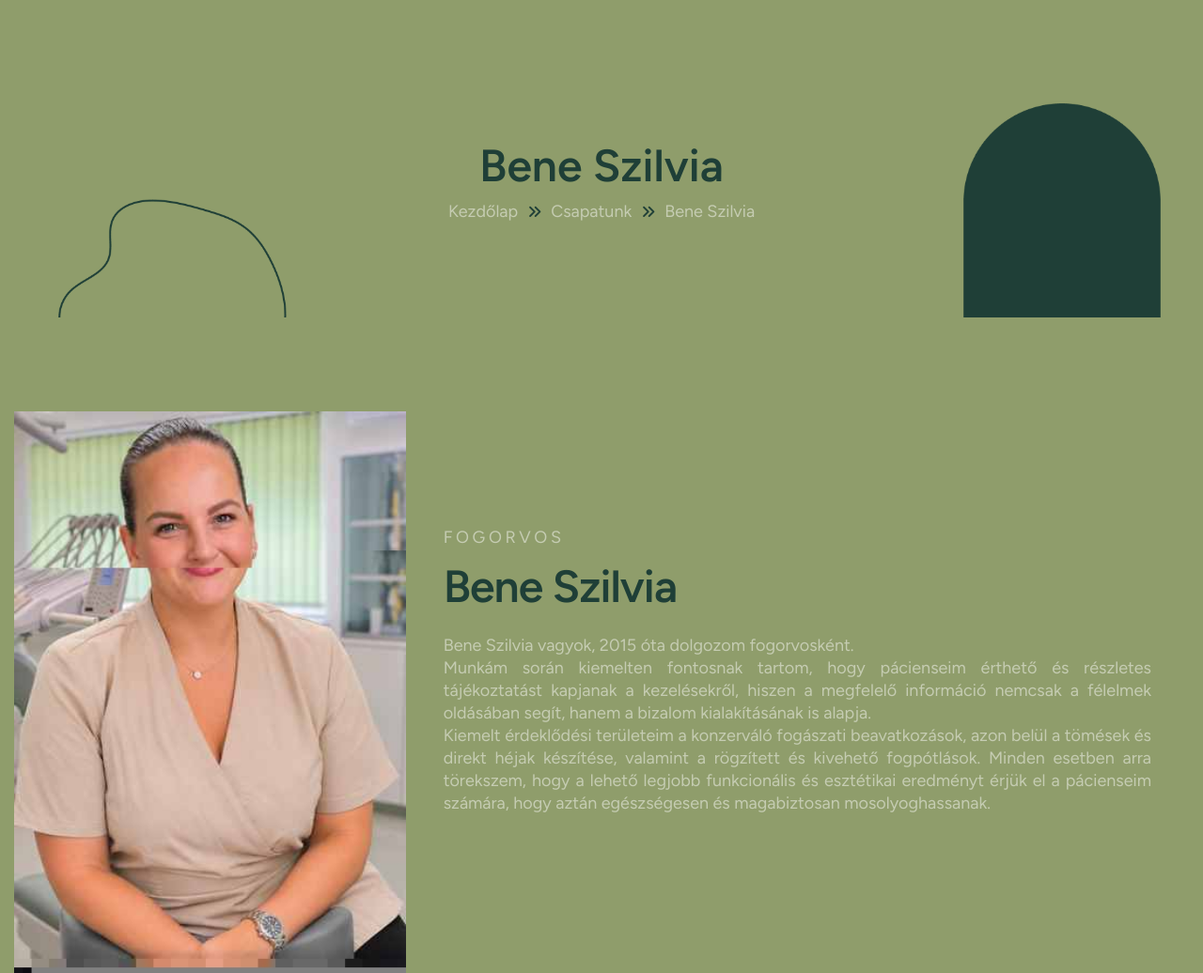
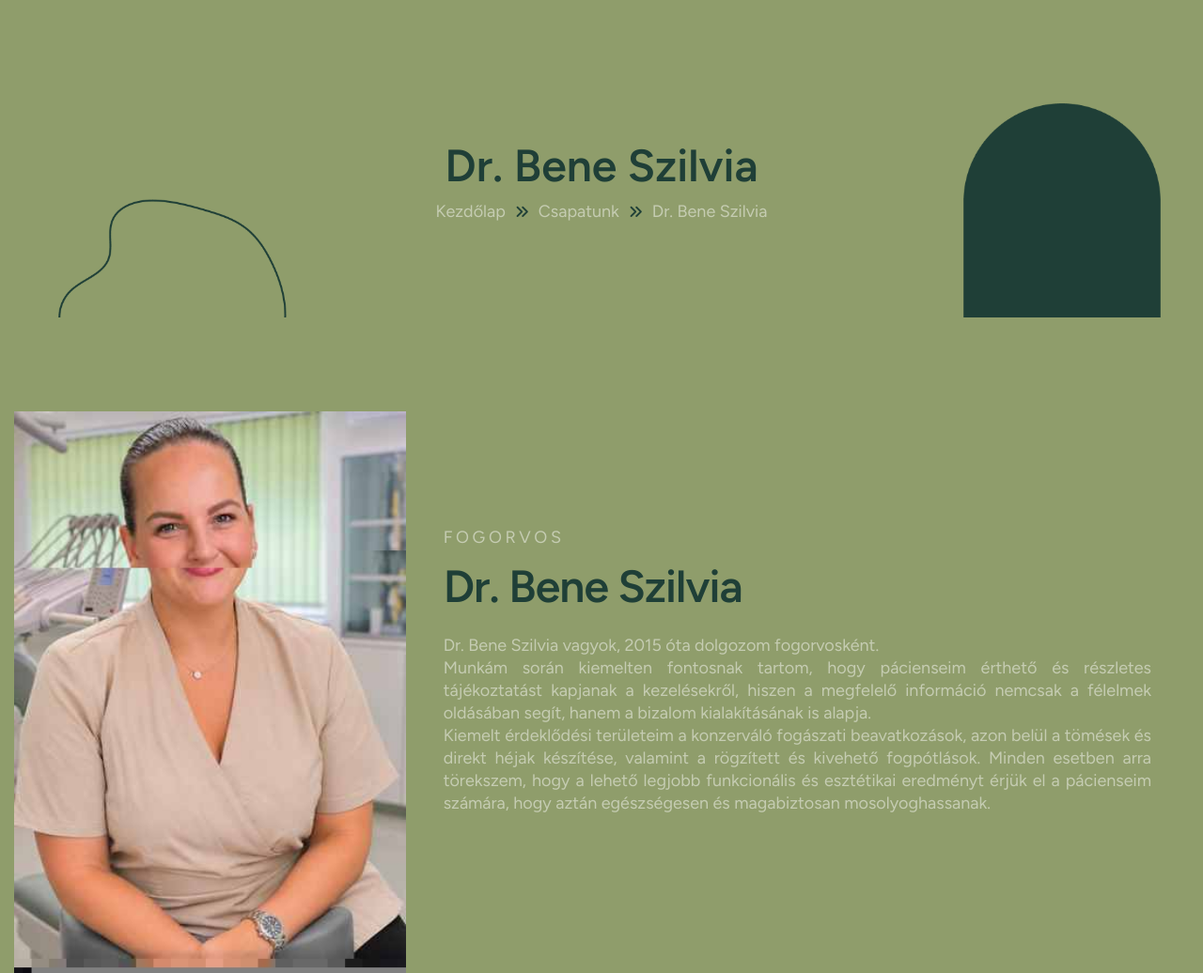
Before and after one commit to Laxx1986/bbfogaszat, a Spring Boot app: page /team_single_bene.html in a window 1280 px wide. Shown: the part 94-1130 px from the top of the page at 94% size. Run offline with Spring Boot 4, Linux system fonts and the light colour scheme.

Commit message:
Use Dr. Bene Szilvia consistently in profile page

```diff
--- a/src/main/resources/static/team_single_bene.html
+++ b/src/main/resources/static/team_single_bene.html
@@ -5,8 +5,8 @@
   <meta charset="utf-8">
   <meta http-equiv="X-UA-Compatible" content="IE=edge">
   <meta name="viewport" content="width=device-width, initial-scale=1.0">
-  <meta name="description" content="Bene Szilvia fogorvos bemutatkozása a B&B Fogászat oldalán Üllőn.">
-  <meta name="keywords" content="B&B Fogászat, Bene Szilvia, fogorvos, Üllő">
+  <meta name="description" content="Dr. Bene Szilvia fogorvos bemutatkozása a B&B Fogászat oldalán Üllőn.">
+  <meta name="keywords" content="B&B Fogászat, Dr. Bene Szilvia, fogorvos, Üllő">
   <meta name="author" content="B&B Fogászat">
   <!-- Page Title -->
   <title>B&B FOGÁSZAT - A mosoly a kulcs</title>
@@ -92,11 +92,11 @@
       <div class="col-md-12">
         <!-- Sub page Header start -->
         <div class="subpage-header-box">
-          <h1 class="text-anime-style-3">Bene Szilvia</h1>
+          <h1 class="text-anime-style-3">Dr. Bene Szilvia</h1>
           <ol class="breadcrumb wow fadeInUp">
             <li><a href="index.html">Kezdőlap</a></li>
             <li><a href="team.html">Csapatunk</a></li>
-            <li>Bene Szilvia</li>
+            <li>Dr. Bene Szilvia</li>
           </ol>
         </div>
         <!-- Sub page Header End -->
@@ -114,7 +114,7 @@
         <!-- Image Box Start -->
         <div class="team-member-img">
           <figure>
-            <img src="images/bene-szilvia.jpg" alt="Bene Szilvia fogorvos">
+            <img src="images/bene-szilvia.jpg" alt="Dr. Bene Szilvia fogorvos">
           </figure>
         </div>
         <!-- Image Box End -->
@@ -126,11 +126,11 @@
           <!-- Section Title Start -->
           <div class="section-title">
             <h3 class="wow fadeInUp">Fogorvos</h3>
-            <h2 class="text-anime-style-3">Bene Szilvia</h2>
+            <h2 class="text-anime-style-3">Dr. Bene Szilvia</h2>
           </div>
           <!-- Section Title End -->
           <div class="member-about-data">
-            <p class="wow fadeInUp" style="text-align: justify;">Bene Szilvia vagyok, 2015 óta dolgozom fogorvosként.</p>
+            <p class="wow fadeInUp" style="text-align: justify;">Dr. Bene Szilvia vagyok, 2015 óta dolgozom fogorvosként.</p>
             <p class="wow fadeInUp" style="text-align: justify;">Munkám során kiemelten fontosnak tartom, hogy pácienseim érthető és részletes tájékoztatást kapjanak a kezelésekről, hiszen a megfelelő információ nemcsak a félelmek oldásában segít, hanem a bizalom kialakításának is alapja.</p>
             <p class="wow fadeInUp" style="text-align: justify;">Kiemelt érdeklődési területeim a konzerváló fogászati beavatkozások, azon belül a tömések és direkt héjak készítése, valamint a rögzített és kivehető fogpótlások. Minden esetben arra törekszem, hogy a lehető legjobb funkcionális és esztétikai eredményt érjük el a pácienseim számára, hogy aztán egészségesen és magabiztosan mosolyoghassanak.</p>
           </div>       </div>
```
